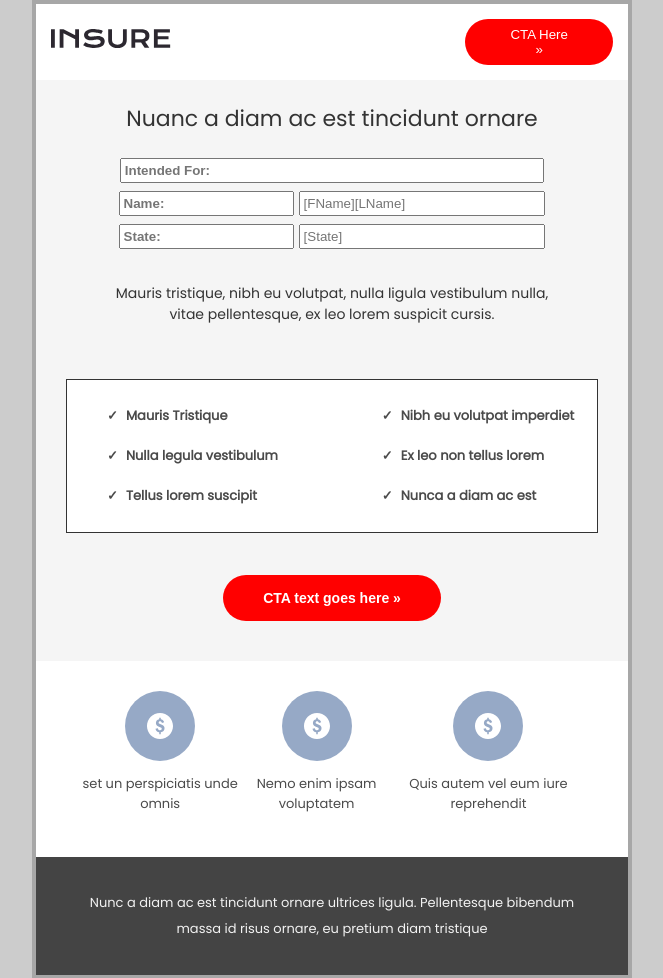
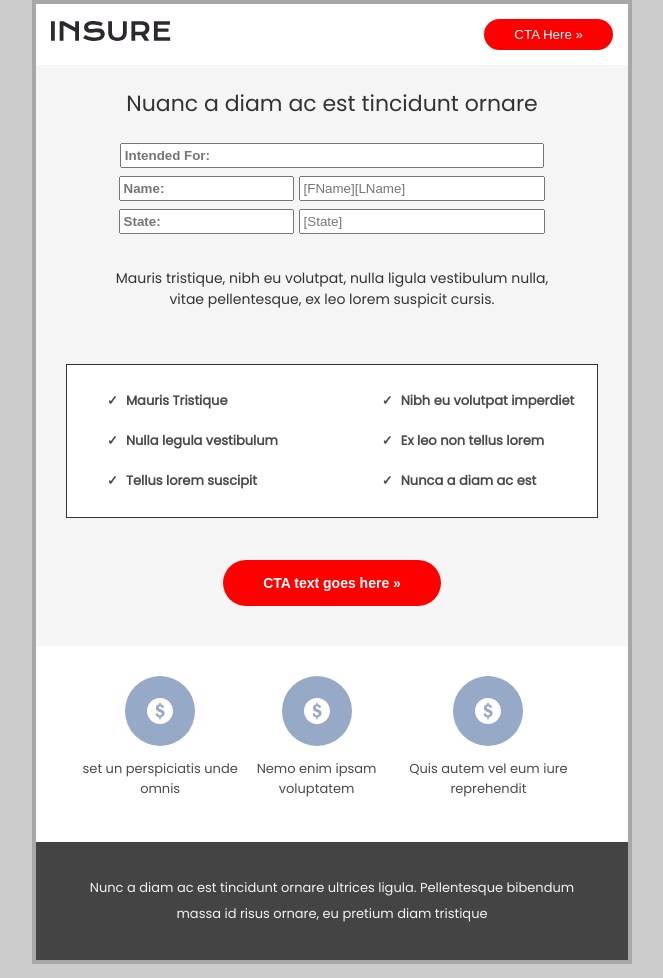
Before and after one commit to guneet07/test_mailer, a plain HTML site: page index.html in a window 1280 px wide. Shown: the top 978 px of the page, without its empty margins (308-971 px from the left). Drawn offline with Linux system fonts and the light colour scheme.

Commit message:
Update index.html

```diff
--- a/index.html
+++ b/index.html
@@ -81,7 +81,7 @@
                         <a href="#"><img src="images/logo.svg" alt="" width="120" title="Emailer"></a>
                     </td>
                     <td style="text-align:right;padding:15px;width: 30%;">
-                        <button class="btn" style="padding: 8px 40px;background: red;border: none;color: #fff;border-radius: 50px;"> CTA Here »</button>
+                        <button class="btn" style="padding: 8px 30px;background: red;border: none;color: #fff;border-radius: 50px;"> CTA Here »</button>
                     </td>
                 </tr>
 
```
